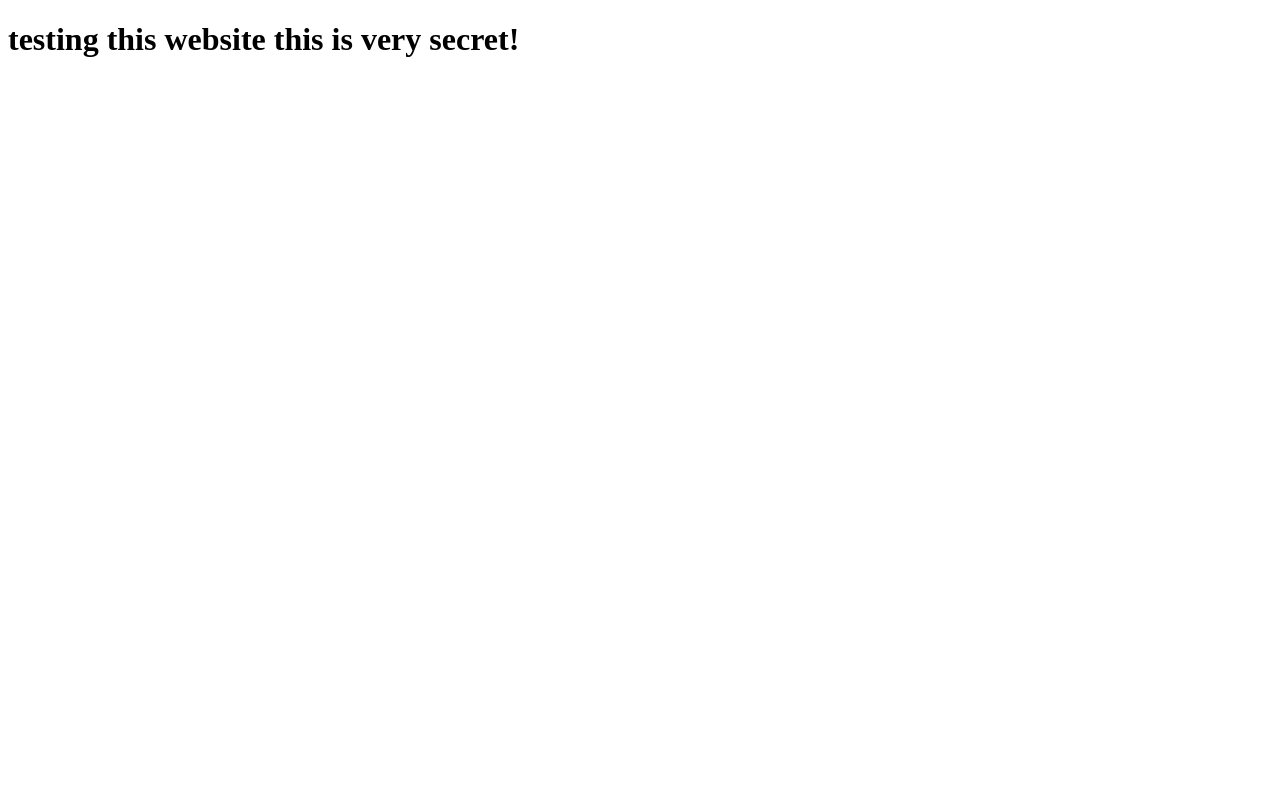
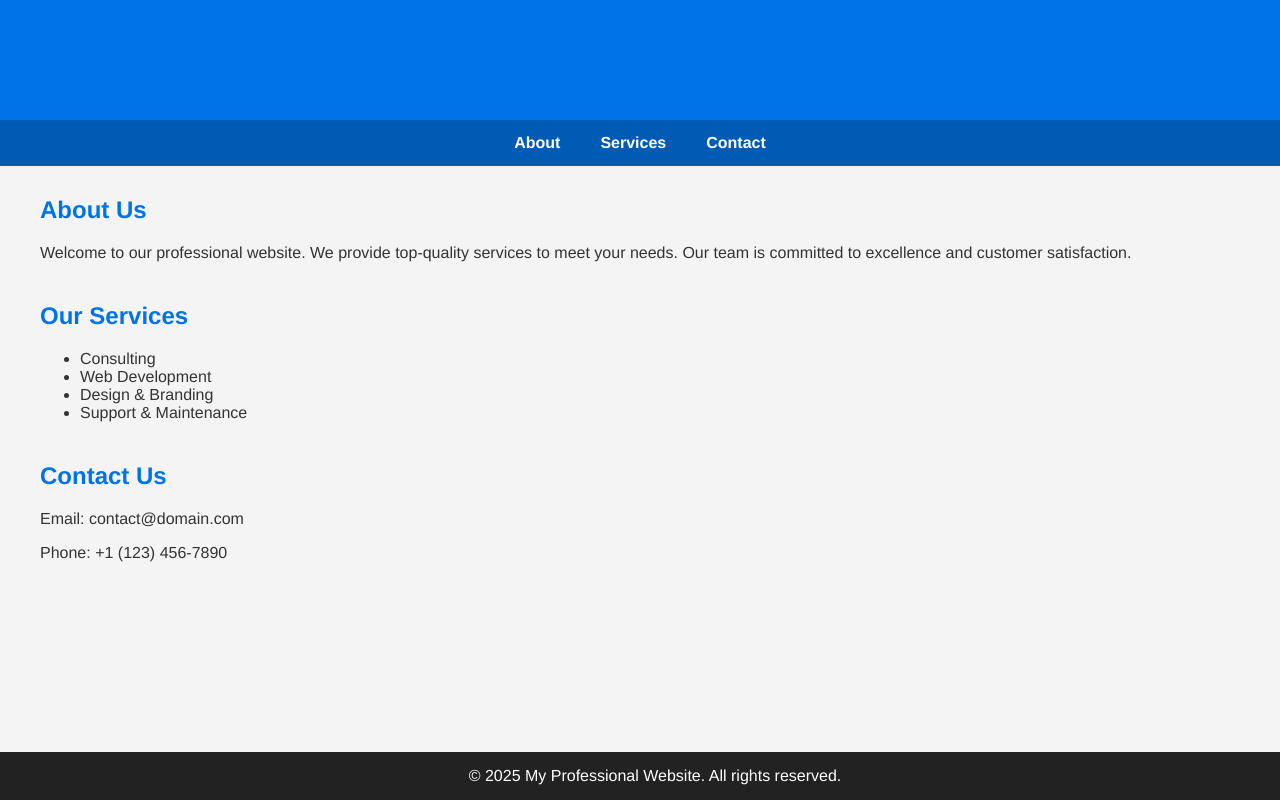
Before and after one commit to juda-jpg/first-website, a plain HTML site: page index.html in a window 1280 px wide. Drawn offline with Linux system fonts and the light colour scheme.

Commit message:
Update index.html

```diff
--- a/index.html
+++ b/index.html
@@ -1,9 +1,98 @@
 <!DOCTYPE html>
-<html>
+<html lang="en">
+<head>
+  <meta charset="UTF-8" />
+  <meta name="viewport" content="width=device-width, initial-scale=1.0"/>
+  <title>Professional Website</title>
+  <style>
+    body {
+      font-family: 'Helvetica Neue', Helvetica, Arial, sans-serif;
+      margin: 0;
+      padding: 0;
+      background-color: #f4f4f4;
+      color: #333;
+    }
+    header {
+      background-color: #0073e6;
+      color: white;
+      padding: 20px;
+      text-align: center;
+    }
+    nav {
+      display: flex;
+      justify-content: center;
+      background-color: #005bb5;
+    }
+    nav a {
+      color: white;
+      padding: 14px 20px;
+      text-decoration: none;
+      font-weight: bold;
+    }
+    nav a:hover {
+      background-color: #003d80;
+    }
+    .container {
+      max-width: 1200px;
+      margin: 30px auto;
+      padding: 0 20px;
+    }
+    h1, h2 {
+      color: #0073e6;
+    }
+    section {
+      margin-bottom: 40px;
+    }
+    footer {
+      background-color: #222;
+      color: #fff;
+      text-align: center;
+      padding: 15px;
+      position: fixed;
+      width: 100%;
+      bottom: 0;
+    }
+    @media (max-width: 768px) {
+      nav {
+        flex-direction: column;
+      }
+      footer {
+        position: relative;
+      }
+    }
+  </style>
+</head>
 <body>
-  <h1>testing this website this is very secret! </h1>
+  <header>
+    <h1>My Professional Website</h1>
+  </header>
+  <nav>
+    <a href="#about">About</a>
+    <a href="#services">Services</a>
+    <a href="#contact">Contact</a>
+  </nav>
+  <div class="container">
+    <section id="about">
+      <h2>About Us</h2>
+      <p>Welcome to our professional website. We provide top-quality services to meet your needs. Our team is committed to excellence and customer satisfaction.</p>
+    </section>
+    <section id="services">
+      <h2>Our Services</h2>
+      <ul>
+        <li>Consulting</li>
+        <li>Web Development</li>
+        <li>Design & Branding</li>
+        <li>Support & Maintenance</li>
+      </ul>
+    </section>
+    <section id="contact">
+      <h2>Contact Us</h2>
+      <p>Email: contact@domain.com</p>
+      <p>Phone: +1 (123) 456-7890</p>
+    </section>
+  </div>
+  <footer>
+    &copy; 2025 My Professional Website. All rights reserved.
+  </footer>
 </body>
-
-
-
 </html>
```
